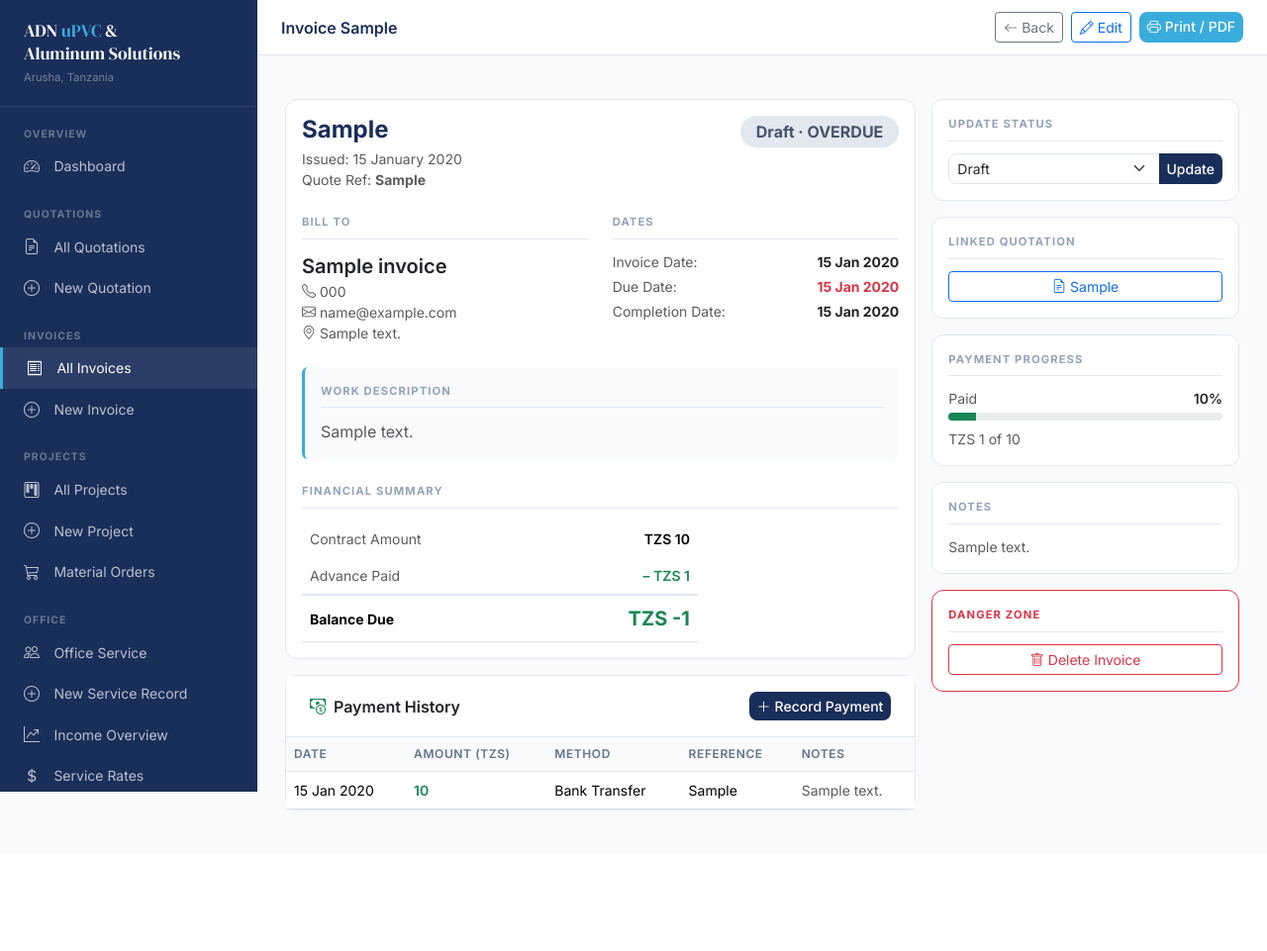
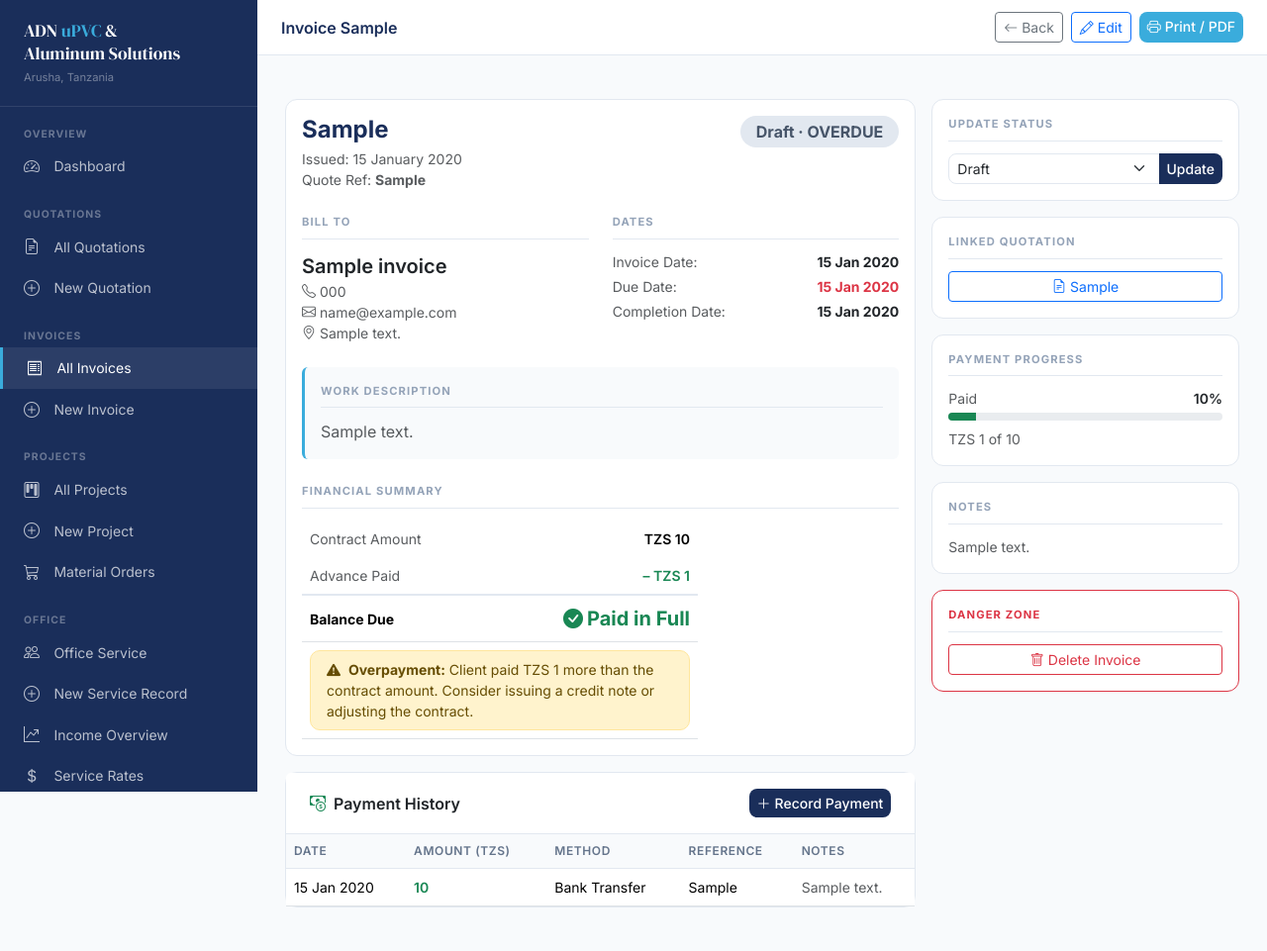
Before and after one commit to Majorsoln/ADN, a Django app: page /invoices/1/ in a window 1280 px wide. Shown: the whole page at 99% size. Before the commit the page ends 819 px from the top, so only its background shows below. Run offline with Django 4.2, Linux system fonts and the light colour scheme; tables that the repository leaves empty hold one stand-in row (values such as "Sample post").

Commit message:
Fix remaining accounting gaps (audit review)
1. Expense edit audit trail:
   - expense_edit_view now logs a ProjectEvent showing what changed
     (amount, category, payment method) with before→after values
   - Covers both expenses linked to a project before AND after the edit

2. Invoice overpayment handling:
   - Invoice.balance_due now returns max(0) instead of going negative
   - New Invoice.overpaid_amount property for when total_paid > contract
   - add_payment shows a warning message if client overpays
   - ProjectEvent note includes balance_remaining/overpaid info per payment
   - Invoice detail shows "Paid in Full ✓" or overpayment alert banner

3. Invoice.total_paid is now a separate property (DRY - used in balance_due
   and overpaid_amount without re-summing payments)

https://claude.ai/code/session_0124gHgQfPWkvxV6cgTQJS12

```diff
--- a/invoices/models.py
+++ b/invoices/models.py
@@ -88,9 +88,19 @@ class Invoice(models.Model):
         super().save(*args, **kwargs)
 
     @property
+    def total_paid(self):
+        return self.advance_paid + sum(p.amount for p in self.payments.all())
+
+    @property
     def balance_due(self):
-        total_paid = self.advance_paid + sum(p.amount for p in self.payments.all())
-        return self.contract_amount - total_paid
+        """Remaining balance. Returns 0 if overpaid (use overpaid_amount for excess)."""
+        return max(self.contract_amount - self.total_paid, Decimal('0'))
+
+    @property
+    def overpaid_amount(self):
+        """Positive value if client paid more than contract amount, else 0."""
+        excess = self.total_paid - self.contract_amount
+        return max(excess, Decimal('0'))
 
     @property
     def is_overdue(self):
--- a/invoices/views.py
+++ b/invoices/views.py
@@ -156,6 +156,14 @@ def add_payment(request, pk):
         # Log payment event on every linked project
         from projects.models import ProjectEvent
         ref_suffix = f', Ref: {payment.reference}' if payment.reference else ''
+        balance = invoice.contract_amount - total_paid
+        balance_note = ''
+        if balance < 0:
+            balance_note = f' — ⚠ Overpaid by TZS {abs(balance):,.0f}'
+        elif balance == 0:
+            balance_note = ' — Invoice fully paid ✓'
+        else:
+            balance_note = f' — Balance remaining TZS {balance:,.0f}'
         for project in invoice.projects.all():
             ProjectEvent.objects.create(
                 project=project,
@@ -163,10 +171,17 @@ def add_payment(request, pk):
                 description=(
                     f'Client payment received: TZS {payment.amount:,.0f} '
                     f'({payment.get_payment_method_display()}) — '
-                    f'Invoice {invoice.invoice_no}{ref_suffix}'
+                    f'Invoice {invoice.invoice_no}{ref_suffix}{balance_note}'
                 ),
             )
-        messages.success(request, f'Payment of TZS {payment.amount:,.0f} recorded.')
+        if total_paid > invoice.contract_amount:
+            overpaid = total_paid - invoice.contract_amount
+            messages.warning(request,
+                f'Payment recorded. Note: Total paid (TZS {total_paid:,.0f}) exceeds '
+                f'contract amount (TZS {invoice.contract_amount:,.0f}) by TZS {overpaid:,.0f}.'
+            )
+        else:
+            messages.success(request, f'Payment of TZS {payment.amount:,.0f} recorded.')
     else:
         messages.error(request, 'Invalid payment data.')
     return redirect('invoices:detail', pk=pk)
--- a/templates/invoices/detail.html
+++ b/templates/invoices/detail.html
@@ -89,9 +89,24 @@
                 <tr style="border-top:2px solid var(--adn-border);">
                   <td class="fw-bold">Balance Due</td>
                   <td class="text-end fw-bold fs-5 {% if invoice.balance_due > 0 %}text-danger{% else %}text-success{% endif %}">
-                    TZS {{ invoice.balance_due|floatformat:0 }}
+                    {% if invoice.balance_due > 0 %}
+                      TZS {{ invoice.balance_due|floatformat:0 }}
+                    {% else %}
+                      <i class="bi bi-check-circle-fill me-1"></i>Paid in Full
+                    {% endif %}
                   </td>
                 </tr>
+                {% if invoice.overpaid_amount > 0 %}
+                <tr>
+                  <td colspan="2">
+                    <div class="alert alert-warning py-2 px-3 mb-0 small">
+                      <i class="bi bi-exclamation-triangle-fill me-1"></i>
+                      <strong>Overpayment:</strong> Client paid TZS {{ invoice.overpaid_amount|floatformat:0 }}
+                      more than the contract amount. Consider issuing a credit note or adjusting the contract.
+                    </div>
+                  </td>
+                </tr>
+                {% endif %}
               </tbody>
             </table>
           </div>
```
Also changed, not shown: finance/views.py (+28 -0 lines).
